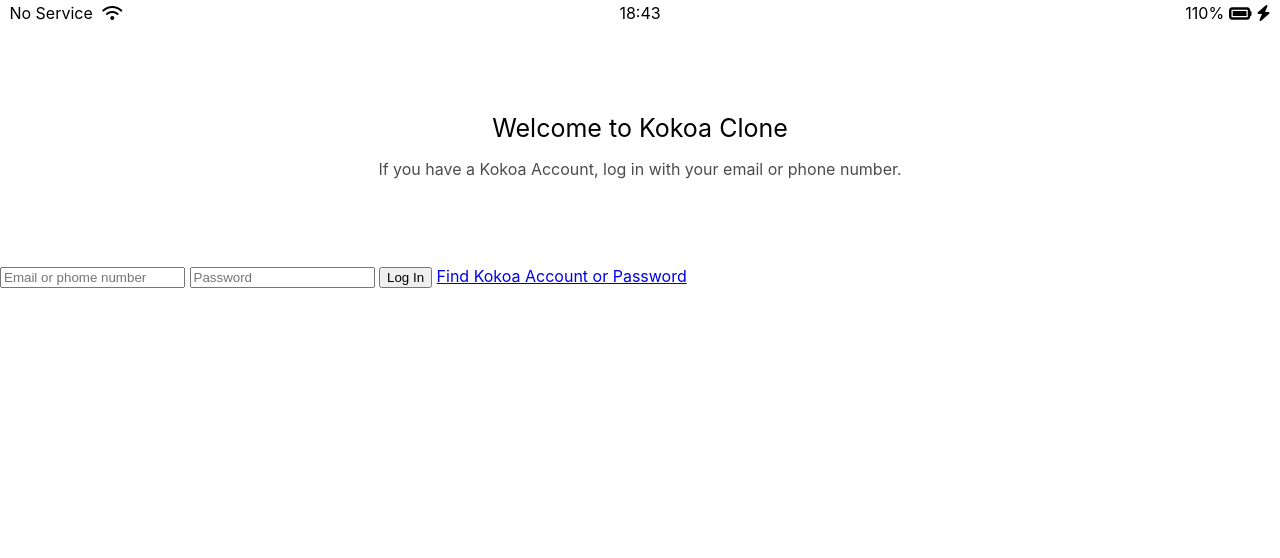
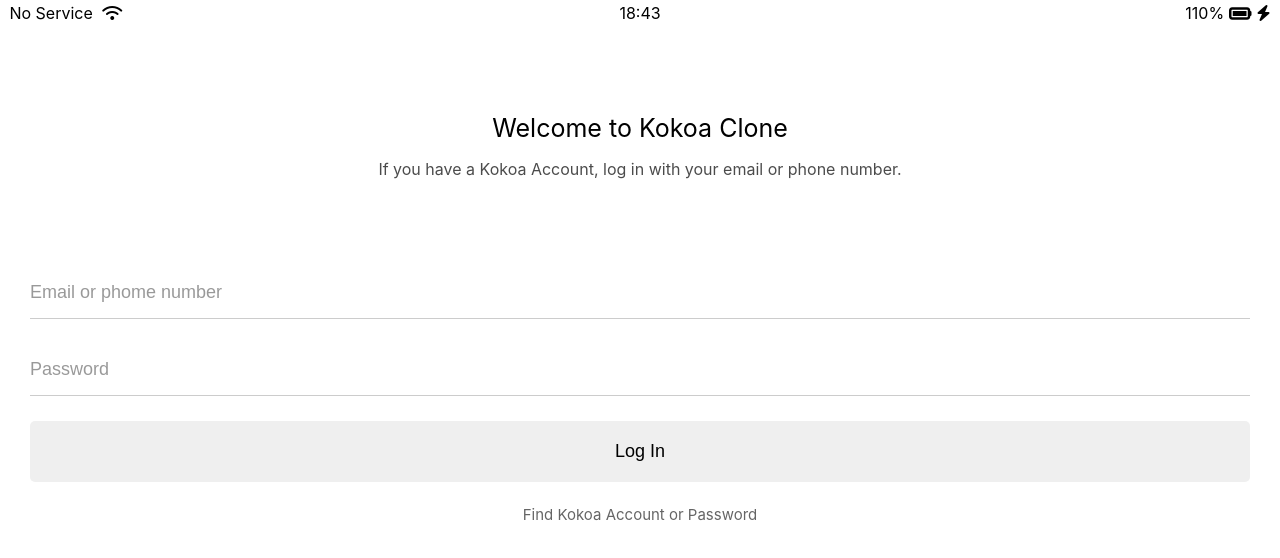
Before and after one commit to Huirsion/cloud-talk, a plain HTML site: page index.html in a window 1280 px wide. Drawn offline with Linux system fonts and the light colour scheme.

Commit message:
Update CSS files

```diff
--- a/css/reset.css
+++ b/css/reset.css
@@ -46,3 +46,9 @@ table {
 	border-collapse: collapse;
 	border-spacing: 0;
 }
+input:focus {
+	outline: none;
+}
+a:focus {
+	outline: none;
+}
--- a/css/styles.css
+++ b/css/styles.css
@@ -1,5 +1,6 @@
 @import "reset.css";
 @import "status-bar.css";
+@import "variables.css";
 
 body{
     font-family: -apple-system, BlinkMacSystemFont, 'Segoe UI', Roboto, Oxygen, Ubuntu, Cantarell, 'Open Sans', 'Helvetica Neue', sans-serif;
@@ -23,3 +24,54 @@ body{
     width: 60%;
     opacity: 0.7;
 }
+
+#login-form {
+    display: flex;
+    flex-direction: column;
+    margin: 0px 30px;
+}
+
+#login-form input {
+    padding: 15px 0px;
+    border: none;
+    font-size: 18px;
+    margin-bottom: 25px;
+    transition: background-color 0.4s ease-in-out;
+}
+
+#login-form input:not([type="submit"]) {
+    border-bottom: 1px solid rgba(0, 0, 0, 0.2);
+    transition: border-color 0.3s ease-in-out;
+}
+
+#login-form input::placeholder {
+    color: rgba(0, 0, 0, 0.4);
+}
+
+#login-form input:focus {
+    border-color: rgba(0, 0, 0, 0.6);
+}
+
+#login-form input[type="submit"]{
+    cursor: pointer;
+    padding: 20px 0px;
+    border-radius: 5px;
+}
+
+#login-form input[type="submit"]:hover{
+    background-color: var(--yellow);
+    cursor: pointer;
+}
+
+#login-form a {
+    text-align: center;
+    text-decoration: none;
+    color: inherit;
+    font-size: 15px;
+    opacity: 0.6;
+    transition: opacity 0.3s ease-in-out;
+}
+
+#login-form a:hover {
+    opacity: 1;
+}
--- /dev/null
+++ b/css/variables.css
@@ -0,0 +1,3 @@
+:root {
+    --yellow: #FAE100;
+}
--- a/index.html
+++ b/index.html
@@ -29,7 +29,7 @@
       </p>
     </header>
 
-    <form>
+    <form id="login-form">
       <input type="text" placeholder="Email or phome number" />
       <input type="password" placeholder="Password" />
       <input type="submit" value="Log In" />
```
